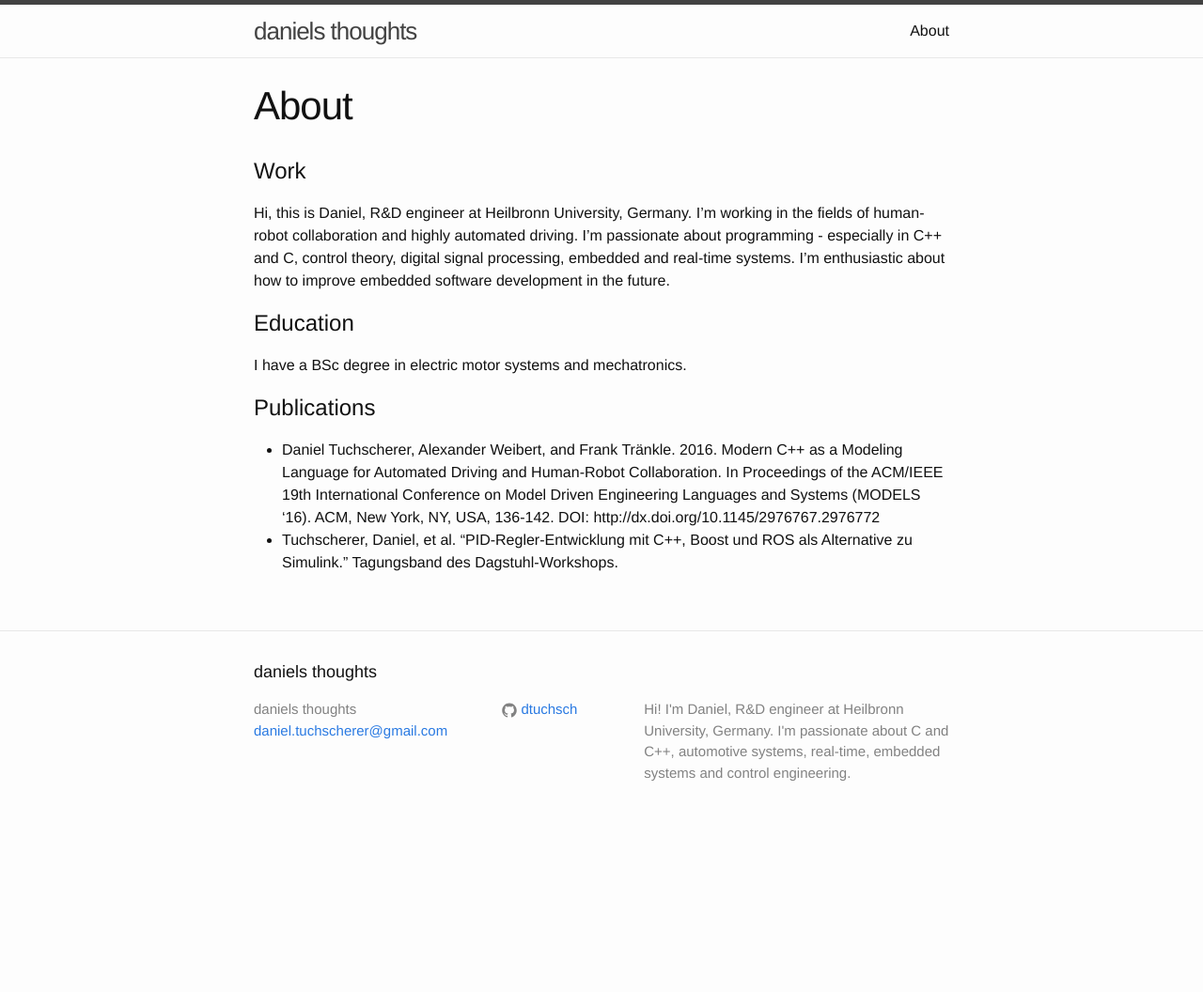
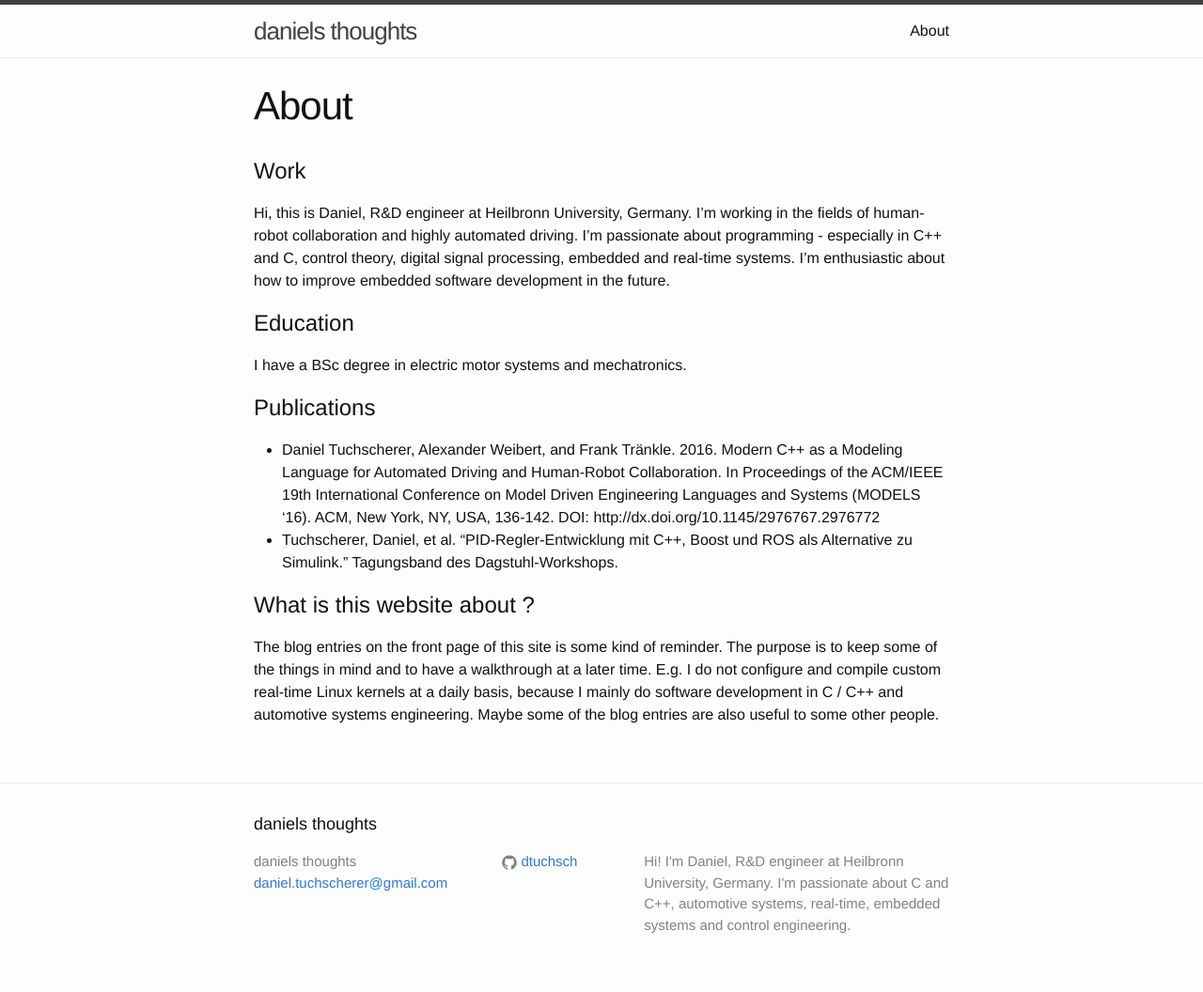
Before and after one commit to chopyy/dtuchsch.github.io, a Jekyll site: the page built from about.md, in a window 1280 px wide. Shown: the whole page at 94% size. Built offline with Jekyll 4.4.1, drawn with Linux system fonts in a browser that asks for light colours; before the commit the page ends 900 px from its top, so only the background shows below that.

Commit message:
Update about.md

```diff
--- a/about.md
+++ b/about.md
@@ -16,3 +16,7 @@ I have a BSc degree in electric motor systems and mechatronics.
 
 * Daniel Tuchscherer, Alexander Weibert, and Frank Tränkle. 2016. Modern C++ as a Modeling Language for Automated Driving and Human-Robot Collaboration. In Proceedings of the ACM/IEEE 19th International Conference on Model Driven Engineering Languages and Systems (MODELS '16). ACM, New York, NY, USA, 136-142. DOI: http://dx.doi.org/10.1145/2976767.2976772
 * Tuchscherer, Daniel, et al. "PID-Regler-Entwicklung mit C++, Boost und ROS als Alternative zu Simulink." Tagungsband des Dagstuhl-Workshops.
+
+# What is this website about ?
+
+The blog entries on the front page of this site is some kind of reminder. The purpose is to keep some of the things in mind and to have a walkthrough at a later time. E.g. I do not configure and compile custom real-time Linux kernels at a daily basis, because I mainly do software development in C / C++ and automotive systems engineering. Maybe some of the blog entries are also useful to some other people.
```
